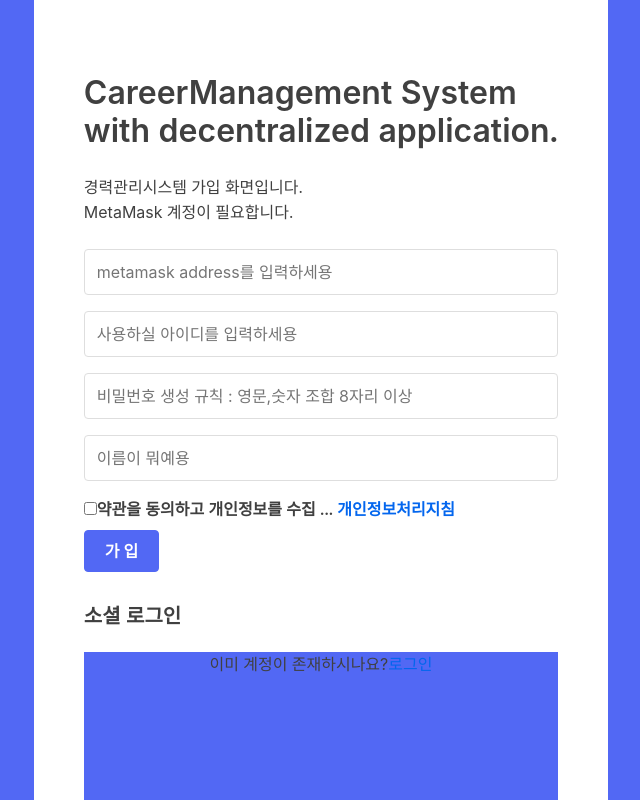
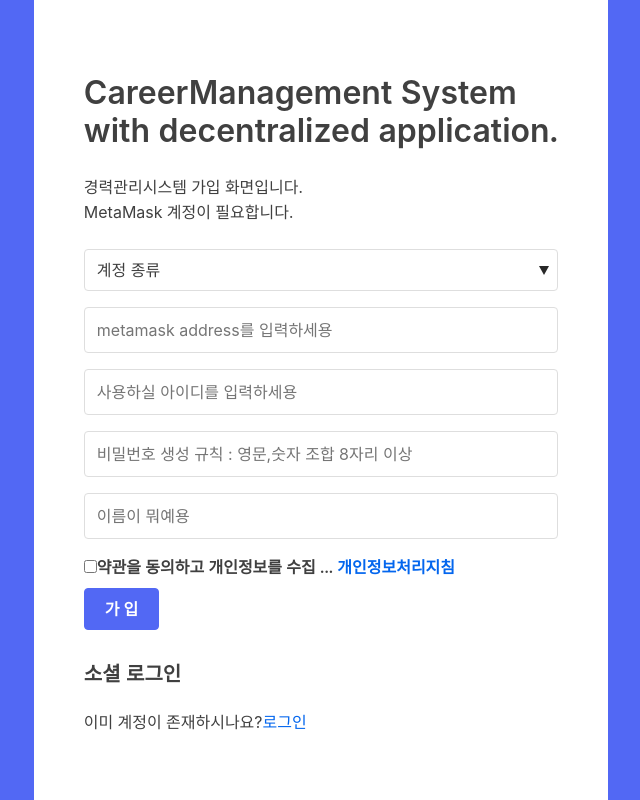
Before and after one commit to jeongyoonjeong/react-cm, a React (Create React App) app in the folder client/: page /join in a window 1280 px wide. Shown: the top 800 px of the page, without its empty margins (319-959 px from the left). Built offline with nearby package versions, Linux system fonts and the light colour scheme.

Commit message:
refector: Modify css style , Add role field at Joinform"

```diff
--- a/client/src/join/JoinForm.js
+++ b/client/src/join/JoinForm.js
@@ -6,6 +6,7 @@ const JoinForm = () => {
     const initializeState = {
         user :
             {
+                role: '',
                 address : '',
                 userId : '',
                 userPw : '',
@@ -29,7 +30,7 @@ const JoinForm = () => {
                 userid: state.user.userId,
                 userpw: state.user.userPw,
                 address: state.user.address,
-                role:1
+                role: state.user.role
             })
         }).then((res)=>{
             alert('가입 성공');
@@ -41,6 +42,12 @@ const JoinForm = () => {
 
         setState(initializeState);
     }
+    const handleRoleChange = event =>{
+        const { value } = event.target;
+        const input = {...state.user, role : value }
+        setState({...state, user : input })
+    }
+
     const handleInputChange = event => {
         const { name, value } = event.target
         const input = {...(state.user), [name] : value }
@@ -51,6 +58,14 @@ const JoinForm = () => {
     return state.redirect ? <Redirect to='/login'/> : (
     <div>
         <div className="input-field">
+            <label className="input-box" htmlFor="role">
+                <select name="role" onChange={handleRoleChange}>
+                    <option value="">계정 종류</option>
+                    <option value="ROLE_EMP">근로자</option>
+                    <option value="ROLE_AUTH">기업/기관/사업자</option>
+                </select>
+            </label>
+
             <label className="input-box" htmlFor="address">
                 <input type="text" value={state.user.address} name="address"
                        placeholder="metamask address를 입력하세용"
--- a/client/src/join/LoginForm.js
+++ b/client/src/join/LoginForm.js
@@ -36,7 +36,8 @@ const LoginForm = () => {
             })})
         .then((res)=>res.json())
         .then(data=>{
-            setUser(data.data)
+            //JsonString으로 session에 저장
+            sessionStorage.setItem("user",data.data.stringify())
             alert('메타마스크 로그인을 진행해주세요.');
             setLoginState({...loginState, loginSuccessed : true });
         })
@@ -50,7 +51,7 @@ const LoginForm = () => {
 
     return loginState.loginSuccessed ?
         <Redirect
-            to={{ pathname: '/authority', state: { user: user }}} /> :
+            to={{ pathname: '/authority', state: { user: sessionStorage.user }}} /> :
         (<div>
                     <Input type="text" value={loginState.input.userId} name="userId"
                            placeholder="아이디를 입력하세요"
--- a/client/src/join/join.js
+++ b/client/src/join/join.js
@@ -24,11 +24,9 @@ const Join = () => {
                     MetaMask 계정이 필요합니다.</p>
                 <JoinForm />
                 <SocialLogin />
-                <div className="login">
                     <p>이미 계정이 존재하시나요?
                         <Link to="/login">로그인</Link>
                     </p>
-                </div>
             </div>
         </div>
     );
```
